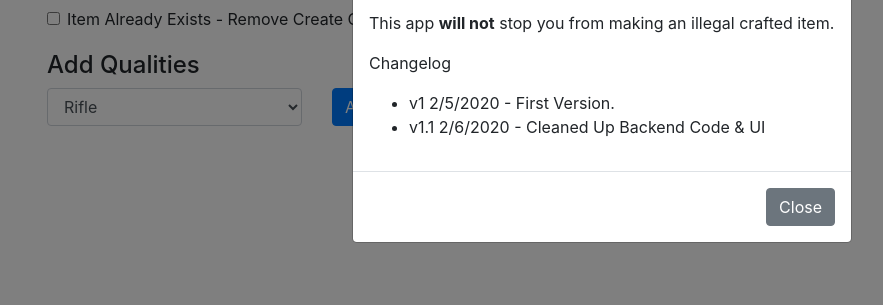
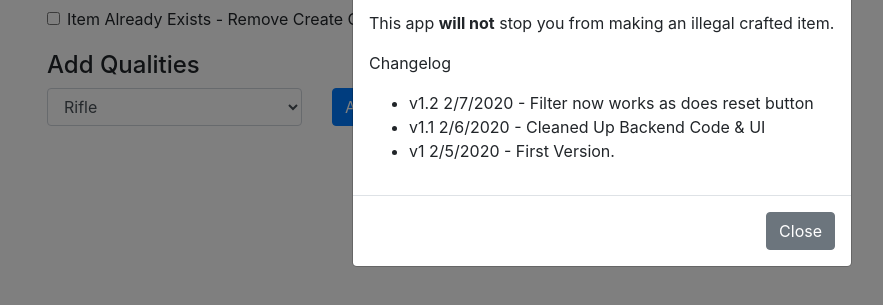
Before and after one commit to huntsfromshadow/huntsfromshadow.github.io, a plain HTML site: page index.html in a window 1280 px wide. Both pictures are taken after a click on the button "Notes / Changelog". Shown: the part 201-506 px from the top of the page, without its empty margins (38-921 px from the left). Drawn offline with nearby package versions, Linux system fonts and the light colour scheme.

Commit message:
Updated changelog

```diff
--- a/index.html
+++ b/index.html
@@ -195,9 +195,11 @@
                                 <p>
                                     Changelog
                                     <ul>
-                                        <li>v1 2/5/2020 - First Version.</li>
+                                        <li>v1.2 2/7/2020 - Filter now works as does reset button</li>
                                         <li>v1.1 2/6/2020 - Cleaned Up Backend
                                             Code & UI</li>
+                                        <li>v1 2/5/2020 - First Version.</li>
+
                                     </ul>
                                 </p>
                             </div>
```
